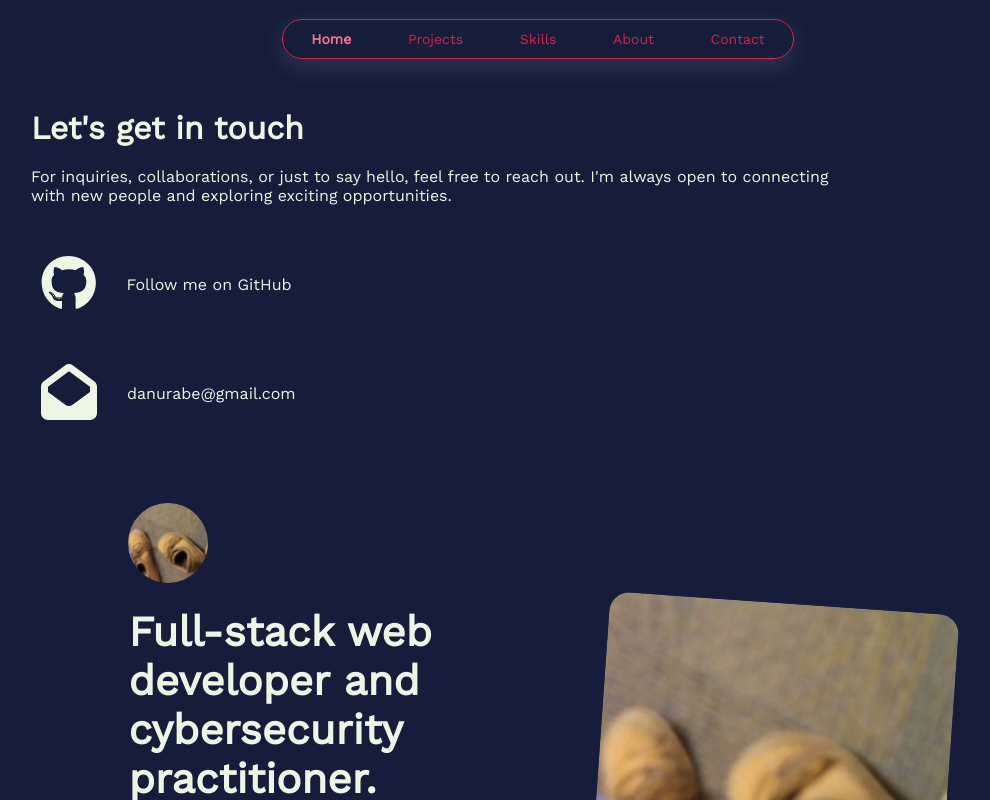
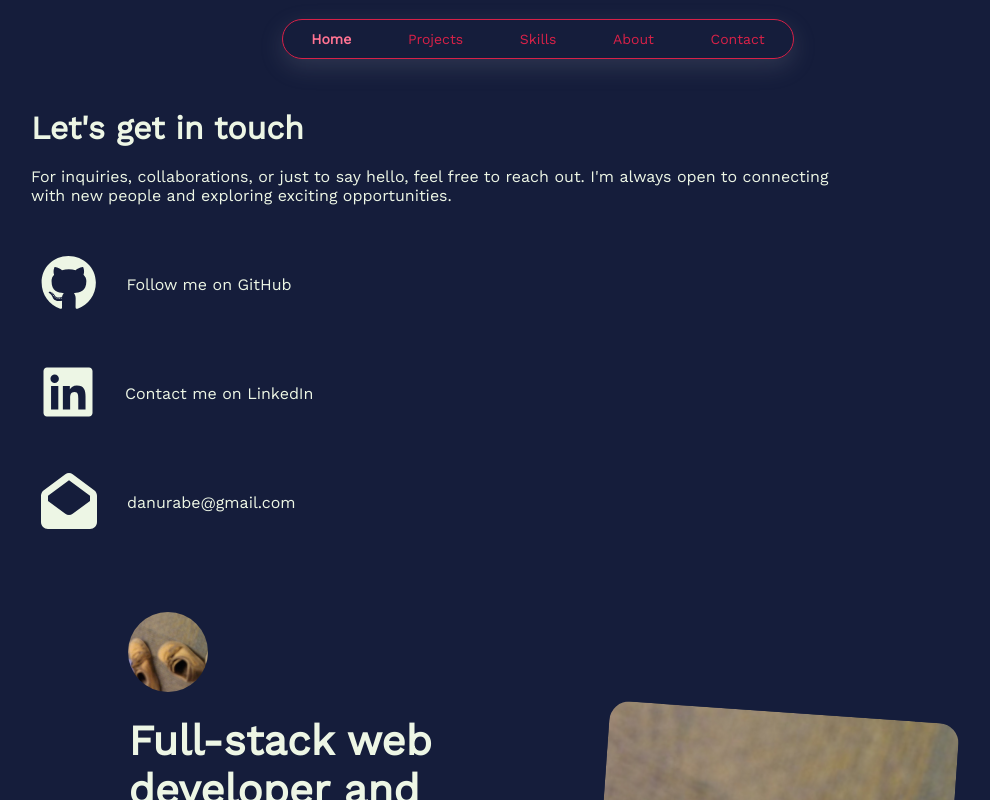
Before and after one commit to Jbdanura/Portfolio, a React (Create React App) app in the folder front/: page /contact in a window 1280 px wide. Shown: the top 800 px of the page, without its empty margins (102-1092 px from the left). Built offline with nearby package versions, Linux system fonts and the light colour scheme.

Commit message:
contact linkedin

```diff
--- a/front/src/Contact.js
+++ b/front/src/Contact.js
@@ -1,7 +1,7 @@
 import React,{useState,useEffect} from 'react'
 import "./Contact.css"
 import { FontAwesomeIcon } from '@fortawesome/react-fontawesome'
-import { faGithub } from '@fortawesome/free-brands-svg-icons'
+import { faGithub,faLinkedin } from '@fortawesome/free-brands-svg-icons'
 import { faEnvelopeOpen } from '@fortawesome/free-solid-svg-icons'
 
 const Contact = () => {
@@ -21,10 +21,11 @@ const Contact = () => {
         <div className="contact-container">
             <a href="https://github.com/Jbdanura" target="_blank"><FontAwesomeIcon icon={faGithub} className="github-icon"/>
             <p>Follow me on GitHub</p></a>
+            <a href="ln" target="_blank"><FontAwesomeIcon icon={faLinkedin} /><p>Contact me on LinkedIn</p></a>
             <a href="mailto:danurabe@gmail.com" target="_blank"><FontAwesomeIcon icon={faEnvelopeOpen}/><p>danurabe@gmail.com</p></a>
+
         </div>
     </div>
   )
 }
-
 export default Contact
```
